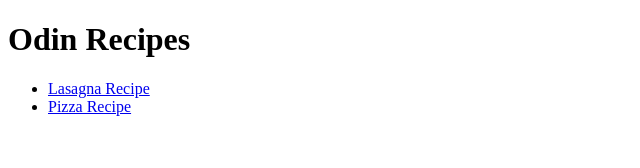
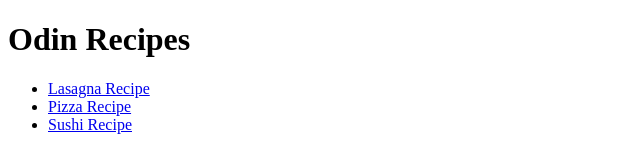
Before and after one commit to Nikoresu/odin-recipes, a plain HTML site: page index.html in a window 1280 px wide. Shown: the whole page, without its empty margins (0-640 px from the left). Drawn offline with Linux system fonts and the light colour scheme.

Commit message:
Corrected links

```diff
--- a/index.html
+++ b/index.html
@@ -10,6 +10,7 @@
         <ul>
             <li><a href="./recipes/lasagna.html">Lasagna Recipe</a></li>
             <li><a href="./recipes/pizza.html">Pizza Recipe</a></li>
+            <li><a href="./recipes/sushi.html">Sushi Recipe</a></li>
         </ul>
     </body>
 </html>
```
